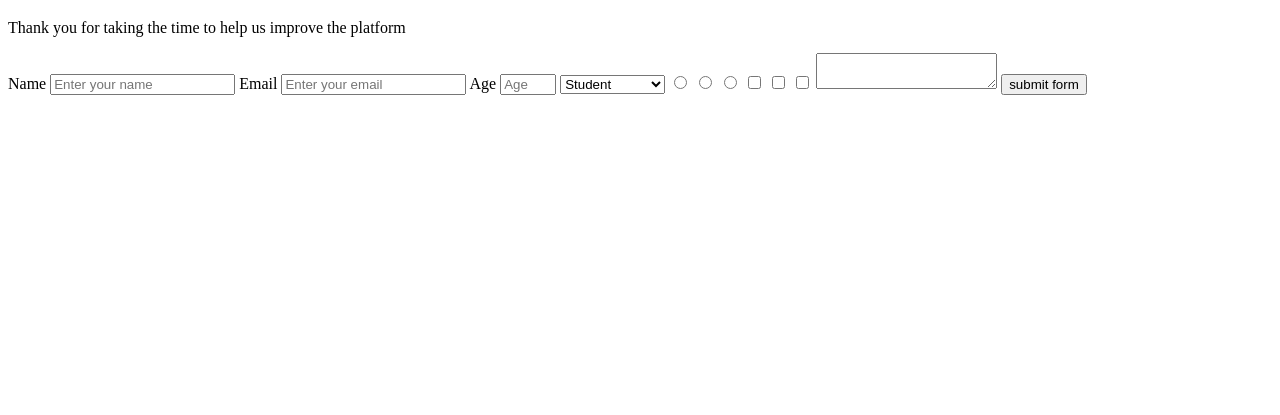
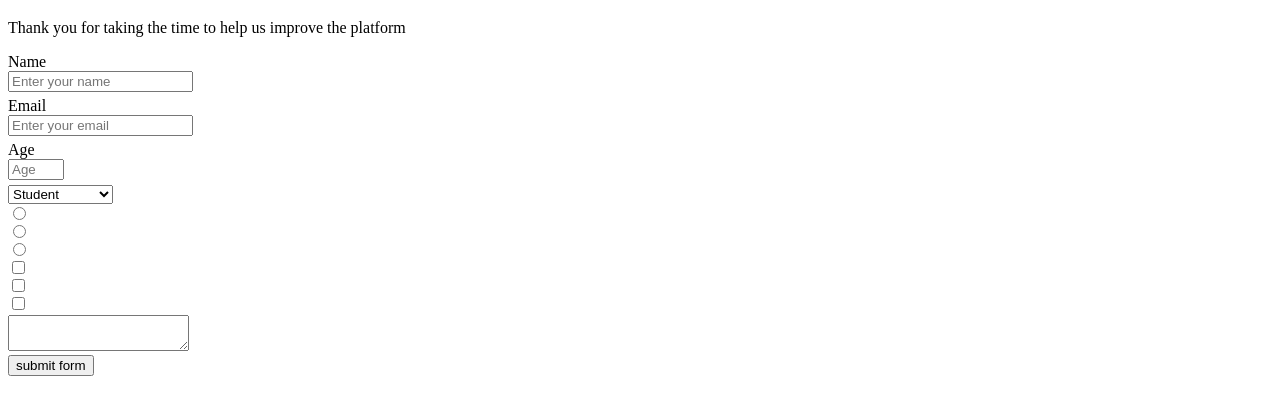
Before and after one commit to ioanniskousis/uduak, a plain HTML site: page index.html in a window 1280 px wide. Shown: the part 61-476 px from the top of the page. Drawn offline with Linux system fonts and the light colour scheme.

Commit message:
passed all unit test

```diff
--- a/css/style.css
+++ b/css/style.css
@@ -0,0 +1,4 @@
+input {
+    display: block;
+    margin-bottom: 5px;
+}
--- a/index.html
+++ b/index.html
@@ -13,10 +13,10 @@
 
     <form action="" id="survey-form">
         <label for="name" id="name-label">Name</label>
-        <input type="text" id="name" placeholder="Enter your name">
+        <input type="text" id="name" placeholder="Enter your name" required>
 
         <label for="email" id="email-label">Email</label>
-        <input type="email" id="email" validate placeholder="Enter your email">
+        <input type="email" id="email" validate placeholder="Enter your email" required>
 
         <label for="number" id="number-label">Age</label>
         <input type="number" id="number" min="18" max="60" validate placeholder="Age">
@@ -28,15 +28,15 @@
           <option value="others">Others</option>
         </select>
         <label></label>
-        <input type="radio" name="name">
-        <input type="radio" name="name">
-        <input type="radio" name="name">
+        <input type="radio" name="name" value="definitely">
+        <input type="radio" name="name" value="not sure">
+        <input type="radio" name="name" value="maybe">
 
         <input type="checkbox" value="Backend project">
         <input type="checkbox" value="Front project">
         <input type="checkbox" value="Fullstack project">
         <textarea></textarea>
-        <input type="submit" value="submit form">
+        <input type="submit" id="submit" value="submit form">
 
     </form>
 
```
